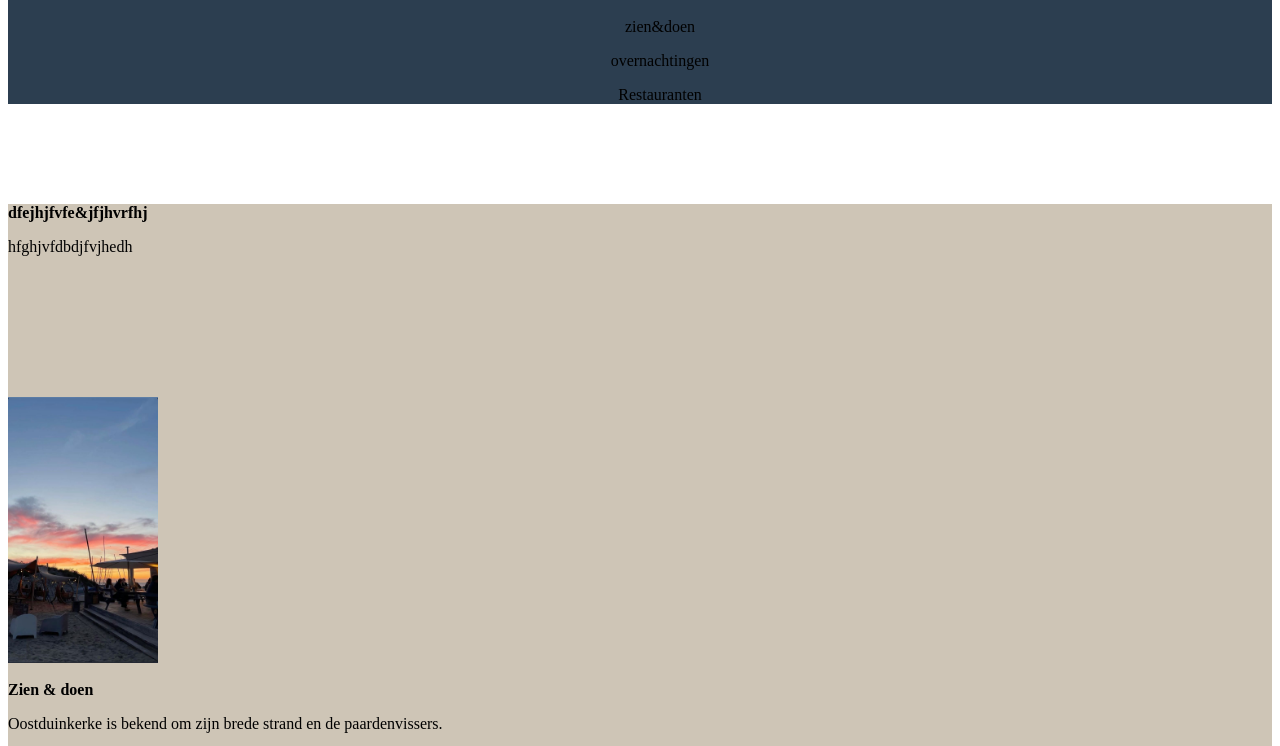
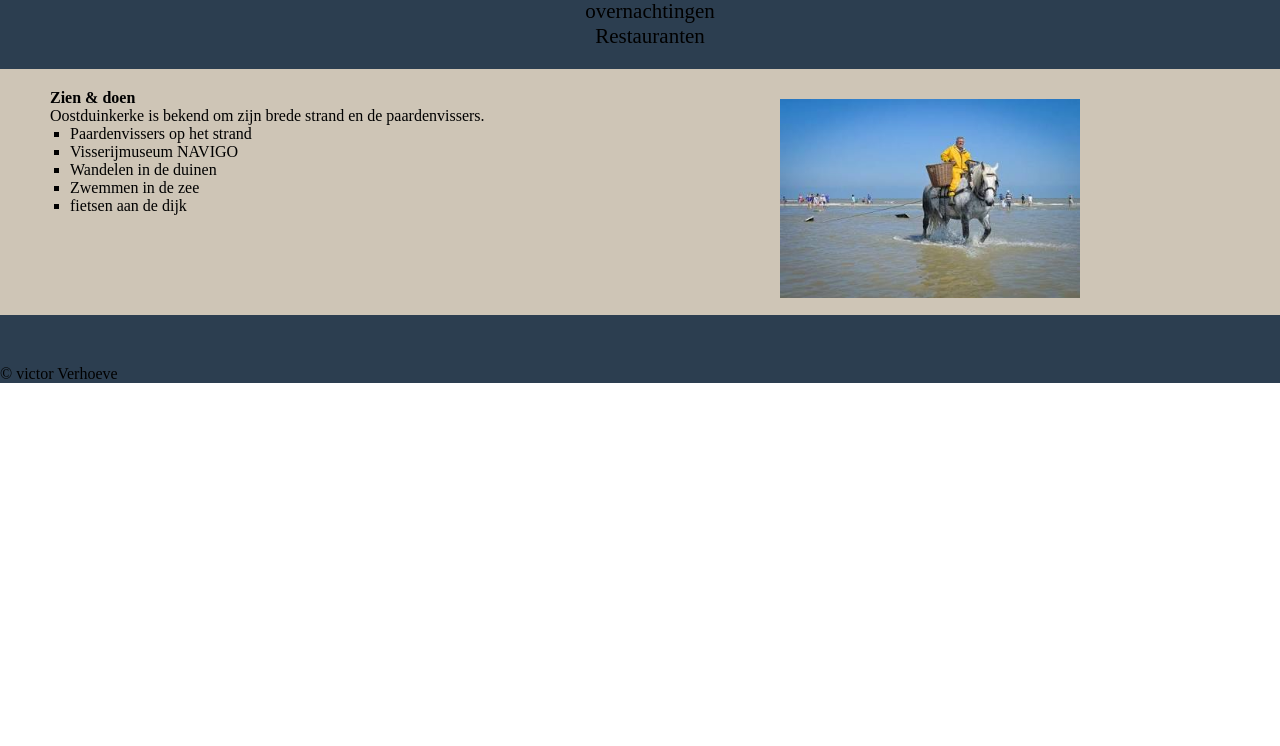
Before and after one commit to RPTVictorV/RPT_Website_VictorV, a plain HTML site: page index.html in a window 1280 px wide. Shown: the part 108-854 px from the top of the page. After the commit the page ends 800 px from the top, so only its background shows below. Drawn offline with Linux system fonts and the light colour scheme.

Commit message:
foto
foto

```diff
--- a/index.html
+++ b/index.html
@@ -14,9 +14,11 @@
 			<p class="inleiding">Welcome bij de website over Oostduinkerke.</p>
 			<nav>
 				<ul>
-					<p>zien&doen </p>
-					<p>overnachtingen</p>
-					<p>Restauranten</p>
+					<p class="inleiding">
+						zien&doen<br>
+						overnachtingen<br>
+						Restauranten
+                    </p>
 
 				</ul>
 			</nav>
@@ -27,13 +29,9 @@
 
 
 		<main>
-			<article>
-				<h2>dfejhjfvfe&jfjhvrfhj</h2>
-				<p>hfghjvfdbdjfvjhedh</P>
-			</article>
 
 			<article>
-				<img src="plaatjes/barsycode.jpg">
+				<img class="afbeelding2" src="plaatjes/paardenvissers.jpg">
 			</article>
 			<article id="zien-doen">
 				<h2>Zien &amp; doen</h2>
@@ -45,6 +43,8 @@
 					<li>Zwemmen in de zee</li>
 					<li>fietsen aan de dijk</li>
 				</ul>
+			</article>
+			</article>
 		</main>
 		<footer>
 			<p>&copy; victor Verhoeve</p>
--- a/opmaak/opmaak.css
+++ b/opmaak/opmaak.css
@@ -1,38 +1,58 @@
 * {
 	font-size: 16px;
 	font-family:Times New Roman;
+	margin: 0px;
+    padding: 0px;
 }
 header{
 	background-color:#2C3E50;
-	margin: 0px;
-    padding: 0px;
 	text-align: center;
+	padding: 20px;
+    margin-bottom: 0px;
+
 
 }
 main{
 	background-color:#CEC5B6;
-	margin-top:100px;
+
 }
+
 h1{
 	text-align: center;
 	font-size: 32px;
-
-
+	margin-bottom:0px;
 }
 p.inleiding{
 	font-size: 21px;
 	text-align: center;
+	padding-top: 0px;
+    margin-top: 0px;
+    margin-bottom: 0px;
+}
+ul{
+	list-style-type:square;
+	padding-left: 20px;
 }
 
-img{
-	width:150px;
-	margin-top:100px;
-	padding-top:25px;
+img.afbeelding2 {
+    width: 300px;
+    float: right;
+    padding-right: 200px;
+    margin: 0px;
+	padding-top:30px;
+
+}
+
+
+
+article#zien-doen{
+	padding-bottom:100px;
+	padding-top:20px;
+	padding-left: 50px;
 }
 footer{
 	background-color:#2C3E50;
 	margin-top: 0px;
 	padding-top:50px;
 
-
 }
```
Also changed, not shown: plaatjes/paardenvissers.jpg (added).
